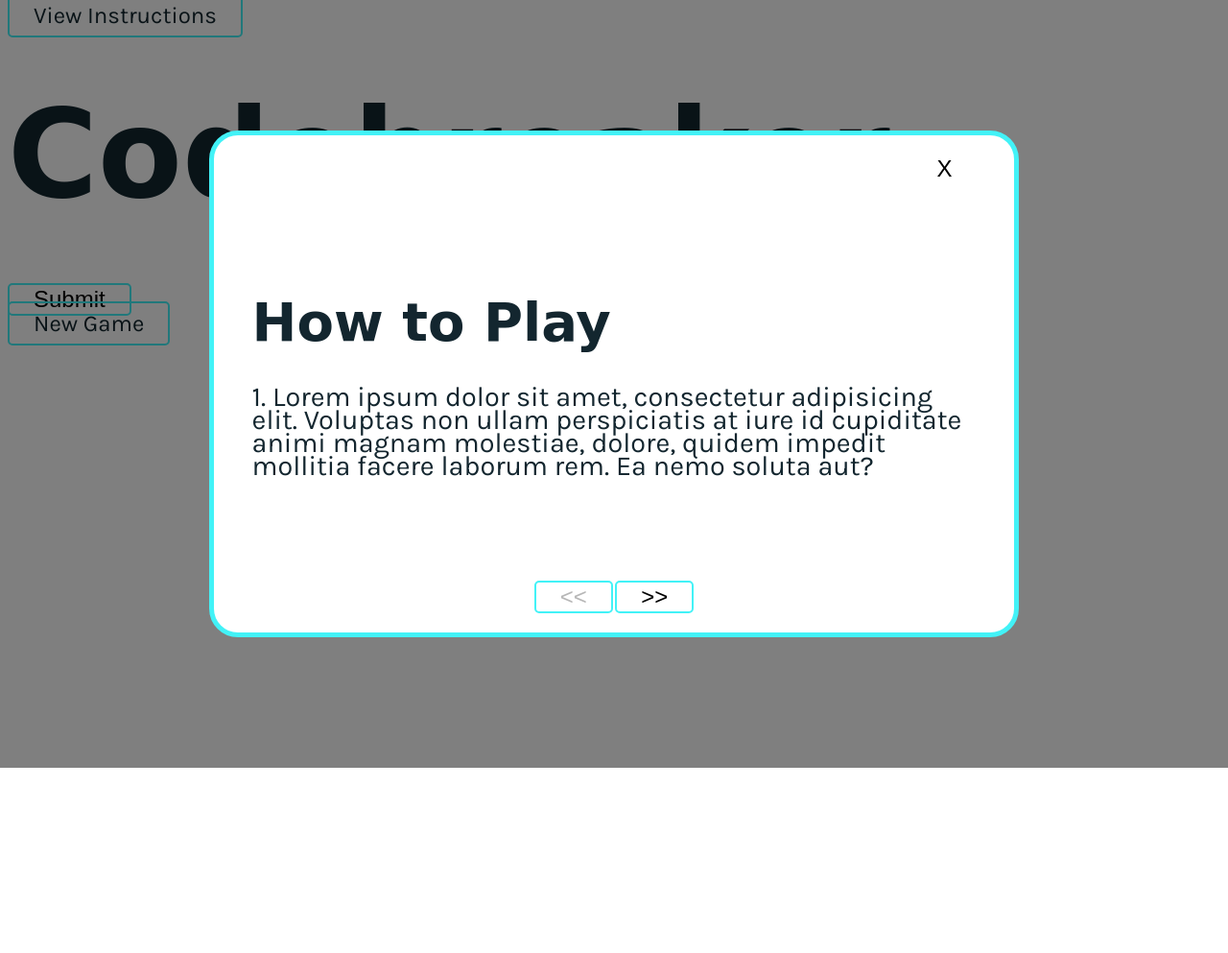
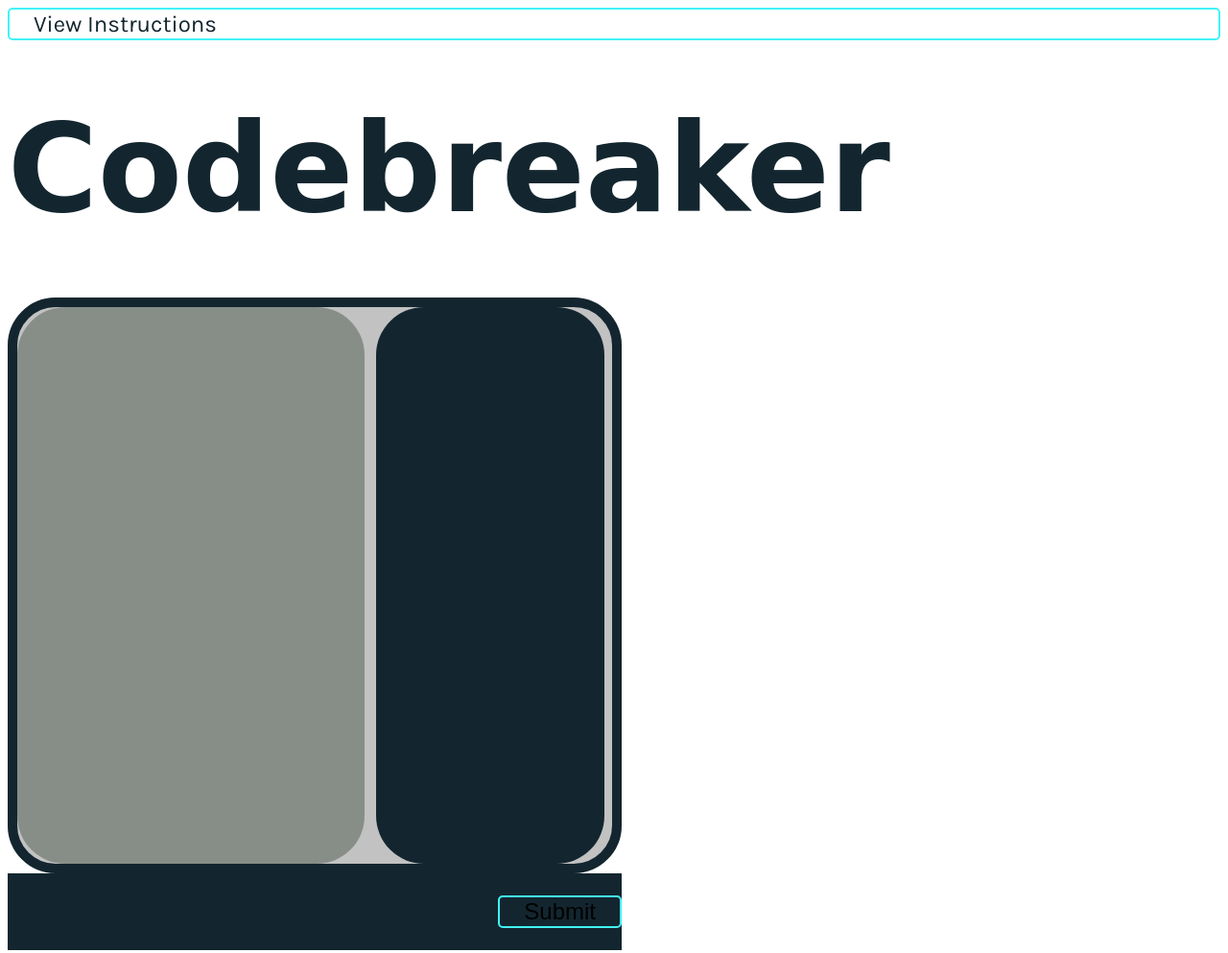
Before and after one commit to sofiapanchaud/codebreaker-game_js, a website: page index.html in a window 1280 px wide. Shown: the whole page at 96% size. Before the commit the page ends 800 px from the top, so only its background shows below. Drawn offline with nearby package versions, Linux system fonts and the light colour scheme; a web font is replaced by a local one.

Commit message:
Begin styling and laying out game board

```diff
--- a/index.html
+++ b/index.html
@@ -15,7 +15,7 @@
         <div>
             <a id="instructions" class="button modal-open" href="#">View Instructions</a>
             <!-- Instruction Modal showing pictures and text instructions of how to play -->
-            <div class="modal is-open instructions">
+            <div class="modal instructions">
                 <div class="modal-inner">
                     <button class="modal-close">X</button>
                     <div class="modal-inner_pane">
@@ -50,16 +50,24 @@
     <main>
         <!-- The Game Board -->
         <div class="game-board">
-            <div class="game-board_guesses"></div>
-            <div class="game-board_hints"></div>
+            <div class="game-board_outer">
+                <div class="game-board_guesses">
+                    <div class="dots"></div>
+                </div>
+                <div class="game-board_hints">
+                    <div class="dots"></div>
+                </div>
+            </div>
         </div>
         <!-- User's tray to make guess and submit -->
         <div class="game-guess">
-            <div class="game-guess_tray"></div>
+            <div class="game-guess_tray">
+                <div class="dots"></div>
+            </div>
             <button class="game-guess_submit">Submit</button>
         </div>
         <!-- New Game button and confirmation modal -->
-        <aside class="new-game">
+        <!-- <div class="new-game">
             <a id="new-game_modal" class="button modal-open" href="#">New Game</a>
             <div class="modal new-game_modal">
                 <div class="modal-inner">
@@ -70,7 +78,7 @@
                     </div>
                 </div>
             </div>
-        </aside>
+        </div> -->
         <!-- Game End Modal for Win or Lose and option to play again -->
         <div class="hidden game-end">
             <div id="game-end" class="modal">
--- /dev/null
+++ b/styles/partials/_game-board.scss
@@ -0,0 +1,42 @@
+/* Game Board Styles */
+.game{
+    &-board{
+        height: 75vh;
+        width: 50vw;
+        background-color: $light;
+        border-radius: 50px;
+        &_outer{
+            border: 10px solid $dark;
+            width: 100%;
+            height: 100%;
+            border-radius: 50px;
+            div{
+                display: inline-block;
+                height: 100%;
+                border-radius: 50px;
+            }
+        }
+        &_guesses{
+            width: calc(60% - 10px);
+            background-color: $grey;
+        }
+        &_hints{
+            width: calc(40% - 10px);
+            background-color: $dark;
+            margin-left: 10px;
+        }
+    }
+    &-guess{
+        width: 50vw;
+        height: 10vh;
+        display: flex;
+        justify-content: space-between;
+        background: $dark;
+        &_tray{
+            width: 50%;
+        }
+        &_submit{
+            align-self: center;
+        }
+    }
+}
--- a/styles/partials/_global.scss
+++ b/styles/partials/_global.scss
@@ -36,6 +36,7 @@ a{
 }
 button,
 .button{
+    display: block;
     background: transparent;
     border: 2px solid $aqua;
     border-radius: 5px;
--- a/styles/styles.scss
+++ b/styles/styles.scss
@@ -4,3 +4,4 @@
 @import "variables.scss";
 @import "partials/global";
 @import "partials/modal";
+@import "partials/game-board";
```
Also changed, not shown: styles/styles.css, 1 other file.
